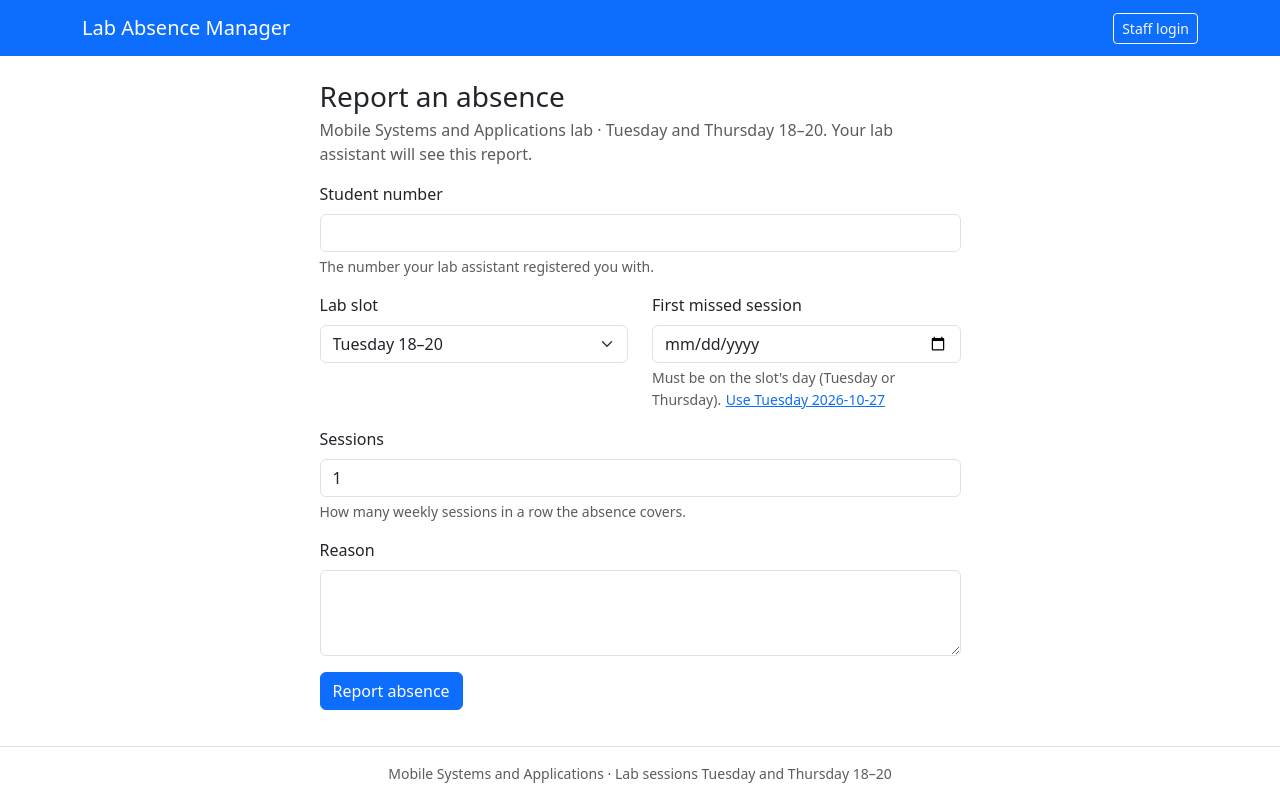
After one commit to adrianmihaipopescu2005/WAD-Project, a Flask app: page /report/ in a window 1280 px wide. The commit adds this page. Run offline with Flask 3, Linux system fonts and the light colour scheme; some libraries are stand-ins or nearby versions.

Commit message:
M6: Public absence form with smart form
- Public /report/ form (no login, CSRF): student number, slot, date,
  sessions, reason; routed by student number to that student's assistant
- Unknown numbers rejected; duplicate report for an already covered
  session rejected; public submissions never create students
- One-time thanks page with a summary (initials only)
- Dynamic smart form (fetch, no reload): weekday check with a "next
  session" shortcut, live "covered until" date, student-number lookup
  that reveals initials and group only
- Shared AbsenceFieldsForm for staff and public forms
- Record routing and lookup-privacy decisions in the shared ADRs
- test_public.py: 27 tests (177 passing overall)

Co-Authored-By: Claude Opus 5.5 <noreply@anthropic.com>

```diff
--- a/backend/app/__init__.py
+++ b/backend/app/__init__.py
@@ -38,6 +38,7 @@ def create_app(config_class=Config):
     from .blueprints.auth.routes import bp as auth_bp
     from .blueprints.dashboard.routes import bp as dashboard_bp
     from .blueprints.main.routes import bp as main_bp
+    from .blueprints.public.routes import bp as public_bp
     from .blueprints.students.routes import bp as students_bp
 
     app.register_blueprint(main_bp)
@@ -46,6 +47,7 @@ def create_app(config_class=Config):
     app.register_blueprint(admin_bp)
     app.register_blueprint(students_bp)
     app.register_blueprint(absences_bp)
+    app.register_blueprint(public_bp)
 
     # The navbar's logout button is a POST form on every page.
     app.context_processor(lambda: {"logout_form": LogoutForm(), "max_sessions": MAX_SESSIONS})
--- a/backend/app/blueprints/absences/forms.py
+++ b/backend/app/blueprints/absences/forms.py
@@ -6,8 +6,9 @@ from ...models import MAX_SESSIONS, SLOTS
 from ...services.absences import slot_date_error
 
 
-class AbsenceForm(FlaskForm):
-    student_id = SelectField("Student", coerce=int, validators=[DataRequired()])
+class AbsenceFieldsForm(FlaskForm):
+    """Fields shared by the staff form and the public student form."""
+
     slot = SelectField(
         "Lab slot",
         choices=[(code, label) for code, (label, _weekday) in SLOTS.items()],
@@ -25,10 +26,14 @@ class AbsenceForm(FlaskForm):
         description="How many weekly sessions in a row the absence covers.",
     )
     reason = TextAreaField("Reason", validators=[DataRequired(), Length(max=500)])
-    submit = SubmitField("Add absence")
 
     def validate_start_date(self, field):
         if field.data and self.slot.data in SLOTS:
             error = slot_date_error(self.slot.data, field.data)
             if error:
                 raise ValidationError(error)
+
+
+class AbsenceForm(AbsenceFieldsForm):
+    student_id = SelectField("Student", coerce=int, validators=[DataRequired()])
+    submit = SubmitField("Add absence")
--- /dev/null
+++ b/backend/app/blueprints/public/forms.py
@@ -0,0 +1,13 @@
+from wtforms import StringField, SubmitField
+from wtforms.validators import DataRequired, Length
+
+from ..absences.forms import AbsenceFieldsForm
+
+
+class PublicAbsenceForm(AbsenceFieldsForm):
+    student_number = StringField(
+        "Student number",
+        validators=[DataRequired(), Length(max=32)],
+        description="The number your lab assistant registered you with.",
+    )
+    submit = SubmitField("Report absence")
--- /dev/null
+++ b/backend/app/blueprints/public/routes.py
@@ -0,0 +1,47 @@
+from flask import Blueprint, redirect, render_template, request, session, url_for
+
+from ...models import SLOTS
+from ...services import absences as service
+from .forms import PublicAbsenceForm
+
+bp = Blueprint("public", __name__, url_prefix="/report")
+
+
+@bp.route("/", methods=["GET", "POST"])
+def report():
+    """Students report an absence without logging in."""
+    form = PublicAbsenceForm()
+    if form.validate_on_submit():
+        try:
+            absence = service.submit_public(
+                form.student_number.data, form.slot.data, form.start_date.data,
+                form.sessions_count.data, form.reason.data,
+            )
+        except service.AbsenceError as e:
+            field = form.student_number if e.status == 404 else form.start_date
+            field.errors.append(str(e))
+        else:
+            # Shown once on the confirmation page. Initials only, like the lookup.
+            session["last_report"] = {
+                "initials": service.public_lookup(absence.student.student_number)["initials"],
+                "slot": absence.slot_label,
+                "start": absence.start_date.isoformat(),
+                "end": absence.end_date.isoformat(),
+                "sessions": absence.sessions_count,
+            }
+            return redirect(url_for("public.thanks"))
+    return render_template("public/report.html", form=form, slots=SLOTS)
+
+
+@bp.get("/thanks")
+def thanks():
+    summary = session.pop("last_report", None)
+    if summary is None:
+        return redirect(url_for("public.report"))
+    return render_template("public/thanks.html", summary=summary)
+
+
+@bp.get("/lookup.json")
+def lookup():
+    """Smart form: confirms a student number while typing. Reveals initials and group only."""
+    return service.public_lookup(request.args.get("student_number", ""))
--- /dev/null
+++ b/frontend/static/js/smart-form.js
@@ -0,0 +1,157 @@
+// Smart absence form (public /report page). No page reload:
+//  - the date must fall on the chosen slot's weekday, with a "next session" shortcut;
+//  - the "covered until" date is shown live from the start date and session count;
+//  - the student number is looked up while typing (the server reveals initials and group only).
+// The server validates everything again, so the form also works without JS.
+(function () {
+  "use strict";
+
+  const form = document.getElementById("report-form");
+  if (!form) return;
+
+  const numberInput = form.querySelector("#student_number");
+  const lookupStatus = document.getElementById("lookup-status");
+  const slotSelect = form.querySelector("#slot");
+  const dateInput = form.querySelector("#start_date");
+  const dateError = document.getElementById("start_date-js-error");
+  const nextButton = document.getElementById("next-session");
+  const sessionsInput = form.querySelector("#sessions_count");
+  const coverage = document.getElementById("coverage");
+
+  const DAY_MS = 24 * 60 * 60 * 1000;
+  const LOOKUP_DEBOUNCE_MS = 400;
+
+  // Dates are handled in UTC so that time zones never shift the day.
+  function parseDate(value) {
+    const match = /^(\d{4})-(\d{2})-(\d{2})$/.exec(value);
+    return match ? new Date(Date.UTC(+match[1], +match[2] - 1, +match[3])) : null;
+  }
+  function isoDate(date) {
+    return date.toISOString().slice(0, 10);
+  }
+  function prettyDate(date) {
+    return date.toLocaleDateString("en-GB", {
+      weekday: "short", day: "numeric", month: "short", year: "numeric", timeZone: "UTC",
+    });
+  }
+
+  function selectedSlot() {
+    const option = slotSelect.selectedOptions[0];
+    return { weekday: Number(option.dataset.weekday), dayName: option.dataset.dayName };
+  }
+
+  function nextSessionFrom(date, weekday) {
+    const offset = (weekday - date.getUTCDay() + 7) % 7;
+    return new Date(date.getTime() + offset * DAY_MS);
+  }
+
+  function clearServerErrors(input) {
+    input.parentElement.querySelectorAll("[data-server-error]").forEach((el) => el.remove());
+  }
+
+  // --- weekday check + "next session" shortcut ---------------------------------------
+  function checkDate() {
+    const { weekday, dayName } = selectedSlot();
+    const date = parseDate(dateInput.value);
+    const today = new Date();
+    const base = date || new Date(Date.UTC(today.getFullYear(), today.getMonth(), today.getDate()));
+    const suggestion = nextSessionFrom(base, weekday);
+
+    let message = "";
+    if (date && date.getUTCDay() !== weekday) {
+      message = `${isoDate(date)} is not a ${dayName}. Pick a ${dayName}.`;
+    }
+    dateInput.setCustomValidity(message);
+    dateInput.classList.toggle("is-invalid", Boolean(message));
+    dateError.textContent = message;
+    dateError.hidden = !message;
+
+    const showSuggestion = !date || Boolean(message);
+    nextButton.hidden = !showSuggestion;
+    nextButton.dataset.value = isoDate(suggestion);
+    nextButton.textContent = `Use ${dayName} ${isoDate(suggestion)}`;
+    return !message;
+  }
+
+  // --- live "covered until" ------------------------------------------------------------
+  function updateCoverage() {
+    const date = parseDate(dateInput.value);
+    const sessions = Number(sessionsInput.value);
+    const max = Number(sessionsInput.max) || 14;
+    const valid = date && date.getUTCDay() === selectedSlot().weekday &&
+      Number.isInteger(sessions) && sessions >= 1 && sessions <= max;
+    coverage.hidden = !valid;
+    if (!valid) return;
+    const end = new Date(date.getTime() + (sessions - 1) * 7 * DAY_MS);
+    coverage.textContent = sessions === 1
+      ? `Covers 1 session: ${prettyDate(date)}.`
+      : `Covers ${sessions} sessions: ${prettyDate(date)} until ${prettyDate(end)}.`;
+  }
+
+  function onScheduleChange(event) {
+    if (event && event.target === dateInput) clearServerErrors(dateInput);
+    checkDate();
+    updateCoverage();
+  }
+
+  slotSelect.addEventListener("change", onScheduleChange);
+  dateInput.addEventListener("input", onScheduleChange);
+  dateInput.addEventListener("change", onScheduleChange);
+  sessionsInput.addEventListener("input", onScheduleChange);
+  nextButton.addEventListener("click", () => {
+    dateInput.value = nextButton.dataset.value;
+    clearServerErrors(dateInput);
+    onScheduleChange();
+  });
+
+  // --- student number lookup -------------------------------------------------------------
+  let lookupTimer = null;
+  let lookupController = null;
+
+  function setLookup(text, className) {
+    lookupStatus.textContent = text;
+    lookupStatus.className = `form-text ${className}`;
+  }
+
+  async function lookup() {
+    const number = numberInput.value.trim();
+    if (!number) {
+      setLookup("", "");
+      return;
+    }
+    if (lookupController) lookupController.abort();
+    lookupController = new AbortController();
+    setLookup("Checking…", "text-body-secondary");
+    try {
+      const url = `${form.dataset.lookupEndpoint}?student_number=${encodeURIComponent(number)}`;
+      const data = await App.fetchJson(url, { signal: lookupController.signal });
+      if (data.found) {
+        const group = data.group ? ` · group ${data.group}` : "";
+        setLookup(`✓ Found: ${data.initials}${group}`, "text-success");
+      } else {
+        setLookup("Student number not found. Check it or contact your lab assistant.", "text-danger");
+      }
+    } catch (err) {
+      if (err.name !== "AbortError") setLookup("", "");
+    }
+  }
+
+  numberInput.addEventListener("input", () => {
+    clearServerErrors(numberInput);
+    numberInput.classList.remove("is-invalid");
+    clearTimeout(lookupTimer);
+    lookupTimer = setTimeout(lookup, LOOKUP_DEBOUNCE_MS);
+  });
+
+  form.addEventListener("submit", (event) => {
+    if (!checkDate()) {
+      event.preventDefault();
+      dateInput.focus();
+    }
+  });
+
+  // Initial state (also after a server-side validation error re-renders the form).
+  checkDate();
+  updateCoverage();
+  if (numberInput.value.trim()) lookup();
+})();
--- a/frontend/templates/main/index.html
+++ b/frontend/templates/main/index.html
@@ -8,6 +8,7 @@
       Let your lab assistant know in advance that you can't attend a
       Mobile Systems and Applications lab session, and why.
     </p>
+    <a class="btn btn-primary btn-lg" href="{{ url_for('public.report') }}">Report an absence</a>
 
     <h2 class="h5 mt-4">Lab sessions</h2>
     <ul class="list-group mb-4">
@@ -17,7 +18,6 @@
     </ul>
 
     <p class="text-body-secondary">
-      The absence form is coming soon.
       Professor or lab assistant? <a href="{{ url_for('auth.login') }}">Log in here</a>.
     </p>
   </div>
--- /dev/null
+++ b/frontend/templates/public/report.html
@@ -0,0 +1,71 @@
+{% extends "base.html" %}
+{% from "_macros/forms.html" import render_field %}
+
+{% block title %}Report an absence · Lab Absence Manager{% endblock %}
+
+{% macro errors(field) %}
+  {% for error in field.errors %}<div class="invalid-feedback" data-server-error>{{ error }}</div>{% endfor %}
+{% endmacro %}
+
+{% block content %}
+<div class="row justify-content-center">
+  <div class="col-md-9 col-lg-7">
+    <h1 class="h3 mb-1">Report an absence</h1>
+    <p class="text-body-secondary">
+      Mobile Systems and Applications lab · Tuesday and Thursday 18–20.
+      Your lab assistant will see this report.
+    </p>
+
+    <form method="post" novalidate id="report-form"
+          data-lookup-endpoint="{{ url_for('public.lookup') }}">
+      {{ form.hidden_tag() }}
+
+      <div class="mb-3">
+        {{ form.student_number.label(class="form-label") }}
+        {{ form.student_number(class="form-control" ~ (" is-invalid" if form.student_number.errors else ""),
+                               autocomplete="off", **{"aria-describedby": "student_number-help lookup-status"}) }}
+        {{ errors(form.student_number) }}
+        <div id="student_number-help" class="form-text">{{ form.student_number.description }}</div>
+        <div id="lookup-status" class="form-text" aria-live="polite"></div>
+      </div>
+
+      <div class="row">
+        <div class="col-sm-6 mb-3">
+          {{ form.slot.label(class="form-label") }}
+          <select class="form-select{{ ' is-invalid' if form.slot.errors }}" id="slot" name="slot" required>
+            {% for code, (label, weekday) in slots.items() %}
+              {# data-weekday uses JavaScript numbering: Sunday = 0. #}
+              <option value="{{ code }}" data-weekday="{{ (weekday + 1) % 7 }}"
+                      data-day-name="{{ label.split()[0] }}"
+                      {{ "selected" if form.slot.data == code }}>{{ label }}</option>
+            {% endfor %}
+          </select>
+          {{ errors(form.slot) }}
+        </div>
+        <div class="col-sm-6 mb-3">
+          {{ form.start_date.label(class="form-label") }}
+          {{ form.start_date(class="form-control" ~ (" is-invalid" if form.start_date.errors else ""),
+                             type="date", **{"aria-describedby": "start_date-help"}) }}
+          {{ errors(form.start_date) }}
+          <div class="invalid-feedback" id="start_date-js-error" hidden></div>
+          <div id="start_date-help" class="form-text">
+            {{ form.start_date.description }}
+            <button type="button" class="btn btn-link btn-sm p-0 align-baseline" id="next-session" hidden></button>
+          </div>
+        </div>
+      </div>
+
+      {{ render_field(form.sessions_count, type="number", min=1, max=max_sessions) }}
+      <div id="coverage" class="alert alert-info py-2" aria-live="polite" hidden></div>
+
+      {{ render_field(form.reason, rows=3, maxlength=500) }}
+
+      {{ form.submit(class="btn btn-primary") }}
+    </form>
+  </div>
+</div>
+{% endblock %}
+
+{% block scripts %}
+  <script src="{{ url_for('static', filename='js/smart-form.js') }}"></script>
+{% endblock %}
```
Also changed, not shown: MILESTONES.md (+19 -3 lines), STEP.md (+13 -6 lines), adr/shared/shared-domain-mapping.md (+3 -1 lines), adr/shared/shared-dynamic-features.md (+3 -1 lines), backend/app/services/absences.py (+38 -0 lines), backend/tests/test_public.py (added, +210 -0 lines), frontend/templates/public/thanks.html (added, +22 -0 lines), backend/app/blueprints/public/__init__.py (added).
